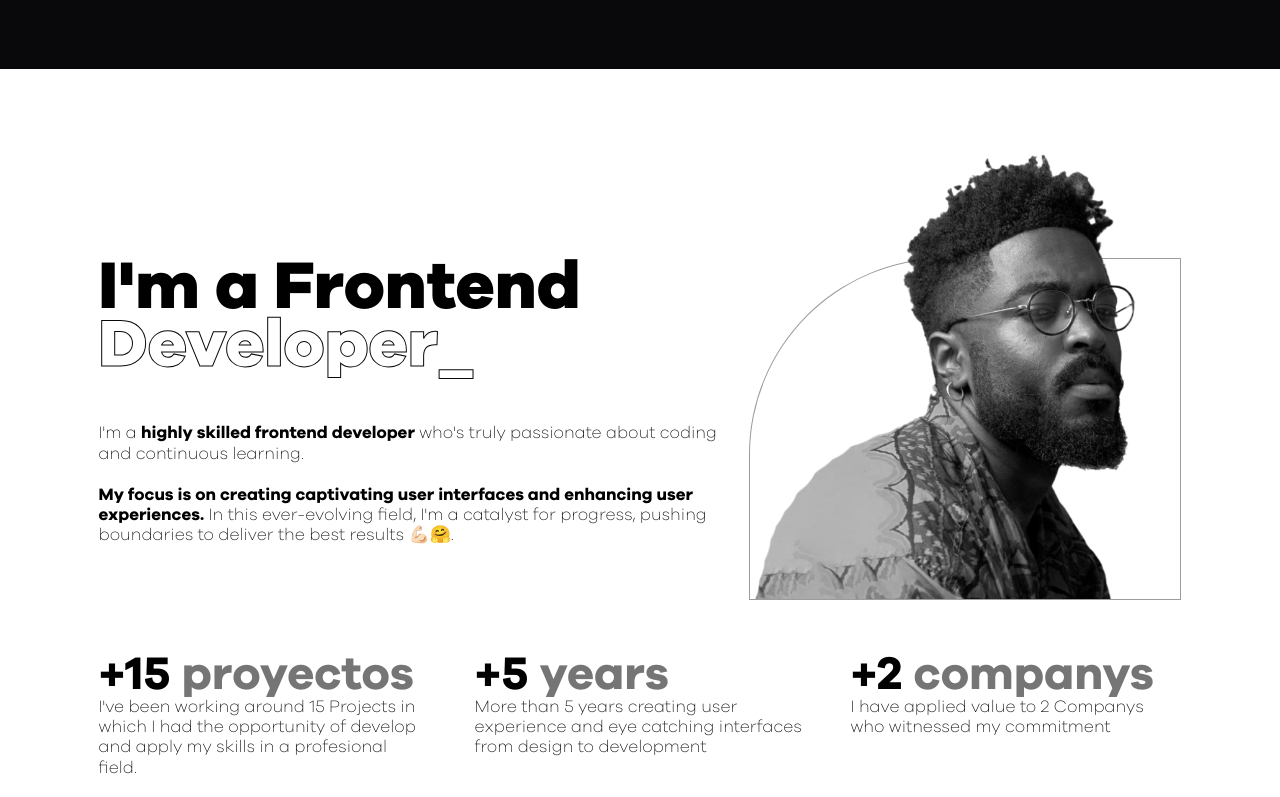
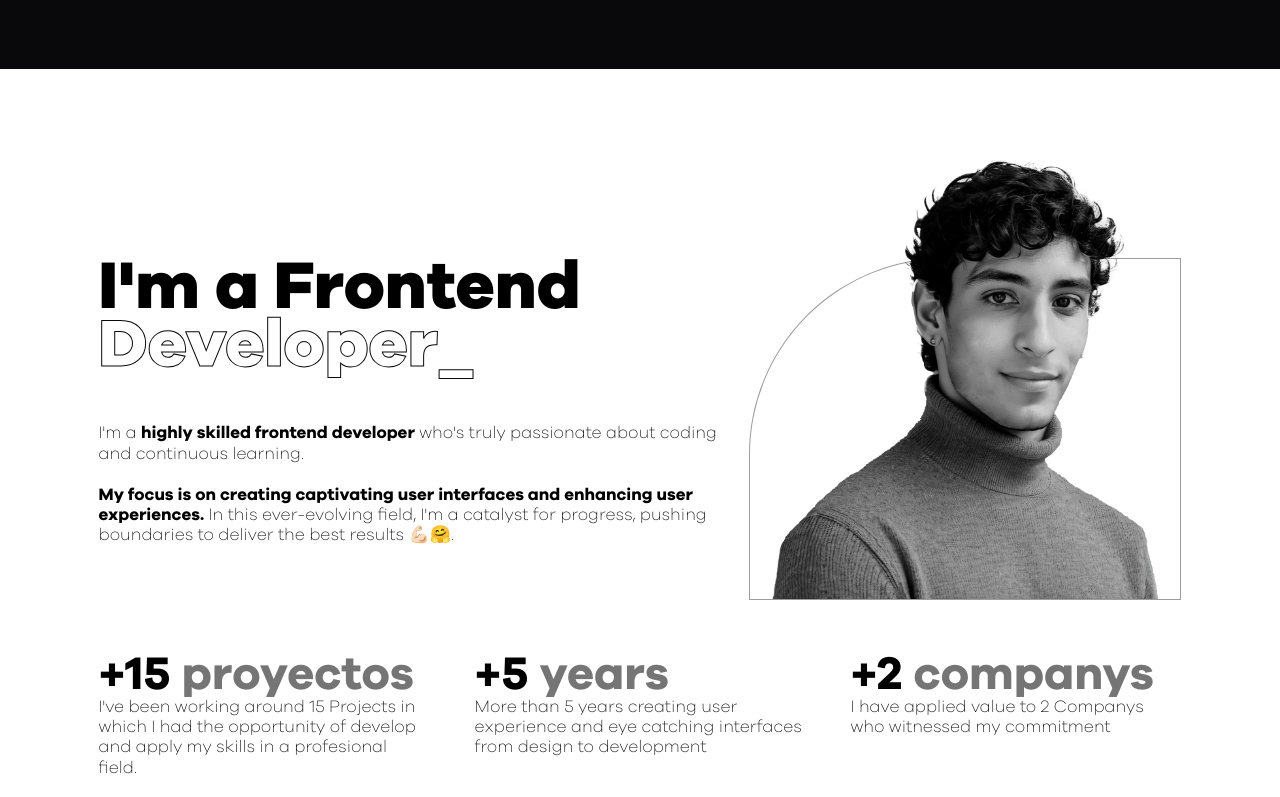
Before and after one commit to GiacomoFranco/Portfolio, an Angular app: page / in a window 1280 px wide. Shown: the part 731-1528 px from the top of the page. Built offline with nearby package versions, Linux system fonts and the light colour scheme.

Commit message:
🍱 Updating francoder photo and adjusting some styles in about section

```diff
--- a/src/app/website/views/home/about/about.component.html
+++ b/src/app/website/views/home/about/about.component.html
@@ -15,7 +15,7 @@
         </div>
         <div class="developer-element">
           <div class="shape">
-            <img src="/assets/images/person.png" alt="Francoder" class="developer">
+            <img src="/assets/images/francoder.png" alt="Francoder" class="developer">
           </div>
         </div>
       </div>
--- a/src/app/website/views/home/about/about.component.scss
+++ b/src/app/website/views/home/about/about.component.scss
@@ -17,7 +17,7 @@
       display: flex;
       justify-content: space-between;
       width: 100%;
-      gap: 2re3;
+      gap: 3rem;
 
       .text-element {
         flex-grow: 1;
@@ -48,7 +48,9 @@
           .developer {
             position: absolute;
             bottom: 0;
-            width: 100%;
+            left: 50%;
+            transform: translate(-50% , 0);
+            width: 90%;
           }
         }
       }
```
Also changed, not shown: src/assets/images/francoder.png (added).
